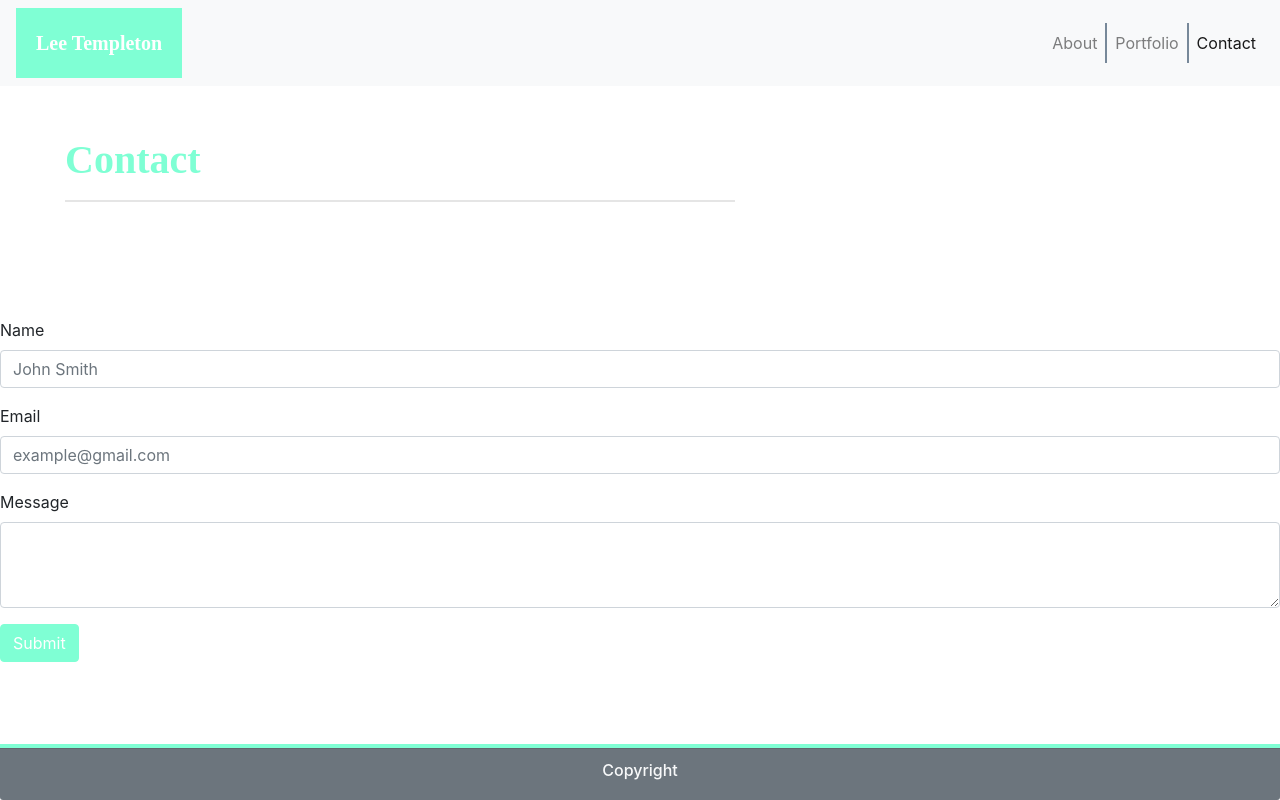
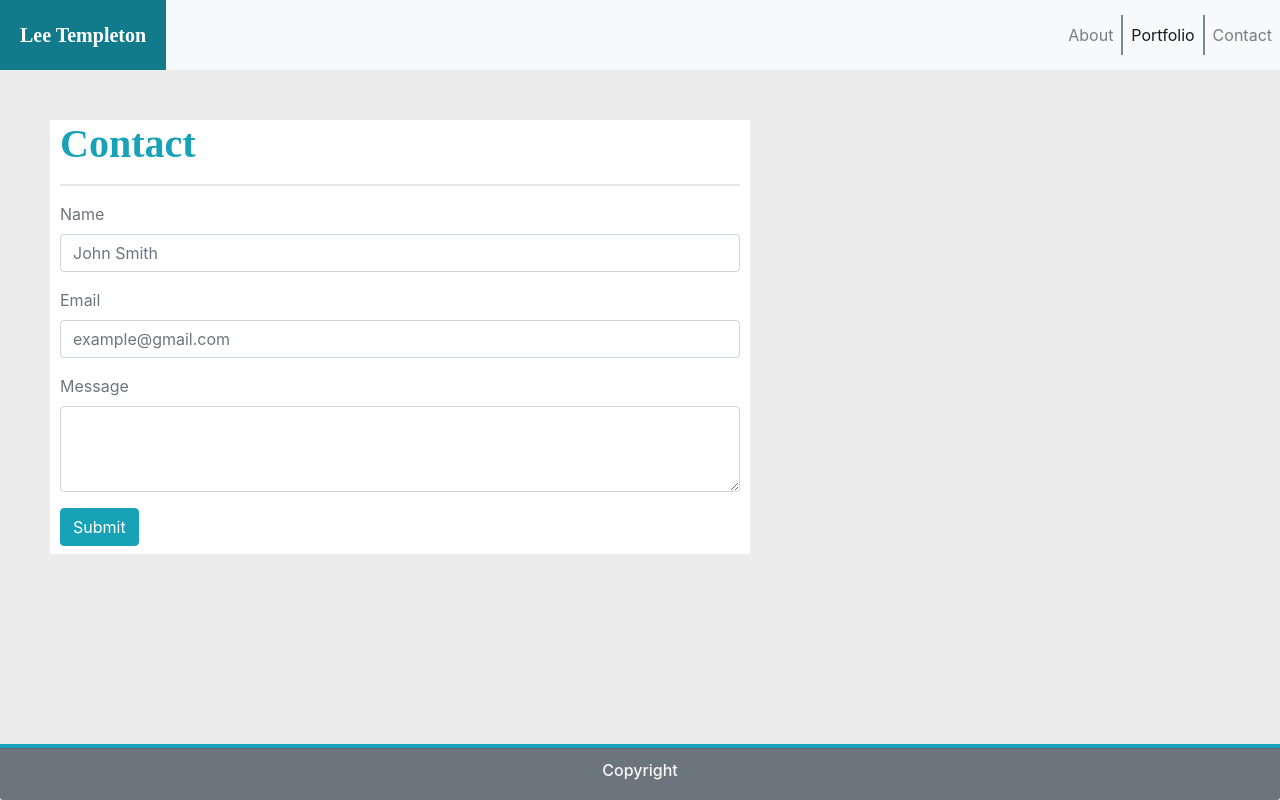
Before and after one commit to LeeKiri/HW2portfolio, a plain HTML site: page contact.html in a window 1280 px wide. Drawn offline with nearby package versions, Linux system fonts and the light colour scheme.

Commit message:
Nav flex-colums and rows added portfolio page

```diff
--- a/contact.html
+++ b/contact.html
@@ -11,63 +11,80 @@
 </head>
 
 <body>
-  <nav>
-    <nav class="navbar navbar-light bg-light">
-      <a class="navbar-brand text-white" href="#">Lee Templeton</a>
+
+    <nav class="navbar p-0 d-md-none flex-column navbar-light bg-light">
+      <a class="navbar-brand bg-info text-white text-center w-100" href="#">Lee Templeton</a>
+
+      <div class="navbar-expand-sm" id="navbarNav">
+        <ul class="navbar-nav py-2 flex-row">
+          <li class="nav-item px-4">
+            <a class="nav-link" href="index.html">About</a>
+          </li>
+          <li class="nav-item px-4">
+            <a class="nav-link" href="portfolio.html">Portfolio</a>
+          </li>
+          <li class="nav-item px-4 active">
+            <a class="nav-link" href="#">Contact</a>
+          </li>
+        </ul>
+      </div>
+    </nav>
+
+    <nav class="navbar p-0 d-none d-md-flex navbar-light bg-light">
+      <a class="navbar-brand bg-info text-white" href="#">Lee Templeton</a>
 
       <div class="navbar-expand-sm" id="navbarNav">
           <ul class="navbar-nav justify-content-end">
               <li class="nav-item">
                   <a class="nav-link" href="index.html">About</a>
               </li>
+              <li class="nav-item active">
+                  <a class="nav-link" href="#">Portfolio</a>
+              </li>
               <li class="nav-item">
-            <a class="nav-link" href="portfolio.html">Portfolio</a>
-          </li>
-          <li class="nav-item active">
-            <a class="nav-link" href="#">Contact</a>
+                  <a class="nav-link" href="contact.html">Contact</a>
               </li>
           </ul>
       </div>
   </nav>
-  </nav>
 
-  <section>
+  <div class="container">
     <header>
-      <div class="container">
       <div class="row">
         <div class="col-12">
-            <h1>Contact</h1>
+          <h1 class="text-info">Contact</h1>
           <hr />
         </div>
       </div>
     </header>
 
+    <section>
       <div class="row">
         <div class="col-12">
           <form>
             <div class="form-group">
-            <label for="formGroupExampleInput">Name</label>
+              <label class="text-secondary" for="formGroupExampleInput">Name</label>
               <input type="text" class="form-control" id="formGroupExampleInput" placeholder="John Smith">
             </div>
             <div class="form-group">
-            <label for="exampleInputEmail1">Email</label>
+              <label class="text-secondary" for="exampleInputEmail1">Email</label>
               <input type="email" class="form-control" id="exampleInputEmail1" aria-describedby="emailHelp"
                 placeholder="example@gmail.com">
             </div>
             <div class="form-group">
-            <label for="exampleFormControlTextarea1">Message</label>
-            <textarea class="form-control" id="exampleFormControlTextarea1" rows="3"></textarea>
+              <label class="text-secondary" for="exampleFormControlTextarea1">Message</label>
+              <textarea type="text" class="form-control" id="exampleFormControlTextarea1" rows="3"></textarea>
             </div>
           </form>
         </div>
       </div>
       <div class="row">
         <div class="col-12">
-        <button type="button" class="btn btn-info mb-2">Submit</button>
-      </div>
+          <button type="submit" class="btn btn-info mb-2">Submit</button>
         </div>
       </div>
     </section>
+  </div>
 
   <footer class="footer fixed-bottom">
     <div class="card-footer bg-secondary footer-font-style footer-position">
--- a/custom.css
+++ b/custom.css
@@ -1,24 +1,31 @@
 
-/*CSS for index.html*/
+/*CSS for profile-bootstrap project*/
 
+body {
+    background-color: #ececec;
+}
+
+/* Nav bar */
 
 .navbar-brand{
-    background-color: aquamarine;
     padding: 20px;
     font-family: serif;
     font-weight: 600;
-    color: white;
 }
 
 nav ul li:not(:last-child) {
     border-right: 2px solid lightslategrey;
 }
+
+
+/* Main Sections */
+
 .container {
     margin-top: 50px;
     margin-bottom: 100px;
+    background-color: white;
 }
 h1 {
-    color: aquamarine;
     font-family: serif;
     font-weight: 600;
 }
@@ -38,23 +45,22 @@ hr {
         position: relative;
     }
 .gallery-title {
-        background-color: aquamarine;
+        background-color: #17a2b8;
         padding-top: 10px;
         padding-bottom: 10px;
         margin-top: -100px;
         position: absolute;
         width: 100%;
     }
-.btn-info {
-    background-color: aquamarine;
-    border-color: aquamarine;
-}
-p {
-      color: gray;
+
+    /* footer */
+
+.footer{
+      border-top: 4px solid #17a2b8;
   }
-.footer{
-      border-top: 4px solid aquamarine;
-  }
+
+  /* Media Queries */
+
 @media screen and (min-width: 768px) {
     #index-image {
         max-width: 30%;
@@ -62,12 +68,13 @@ p {
     .container {
         max-width: 700px;
         margin-left: 50px;
+        padding-left: 10px;
+        padding-right: 10px;;
     }
+  }
 
-  }
-/*
   @media screen and (max-width: 640px){
-    #index-image {
-        max-width: 80%;
+    .container {
+        padding-top: 20px;
     }
-*/
+}
```
Also changed, not shown: index.html (+9 -8 lines), portfolio.html (+10 -20 lines). Lines whose indentation alone changed are shown as unchanged.
